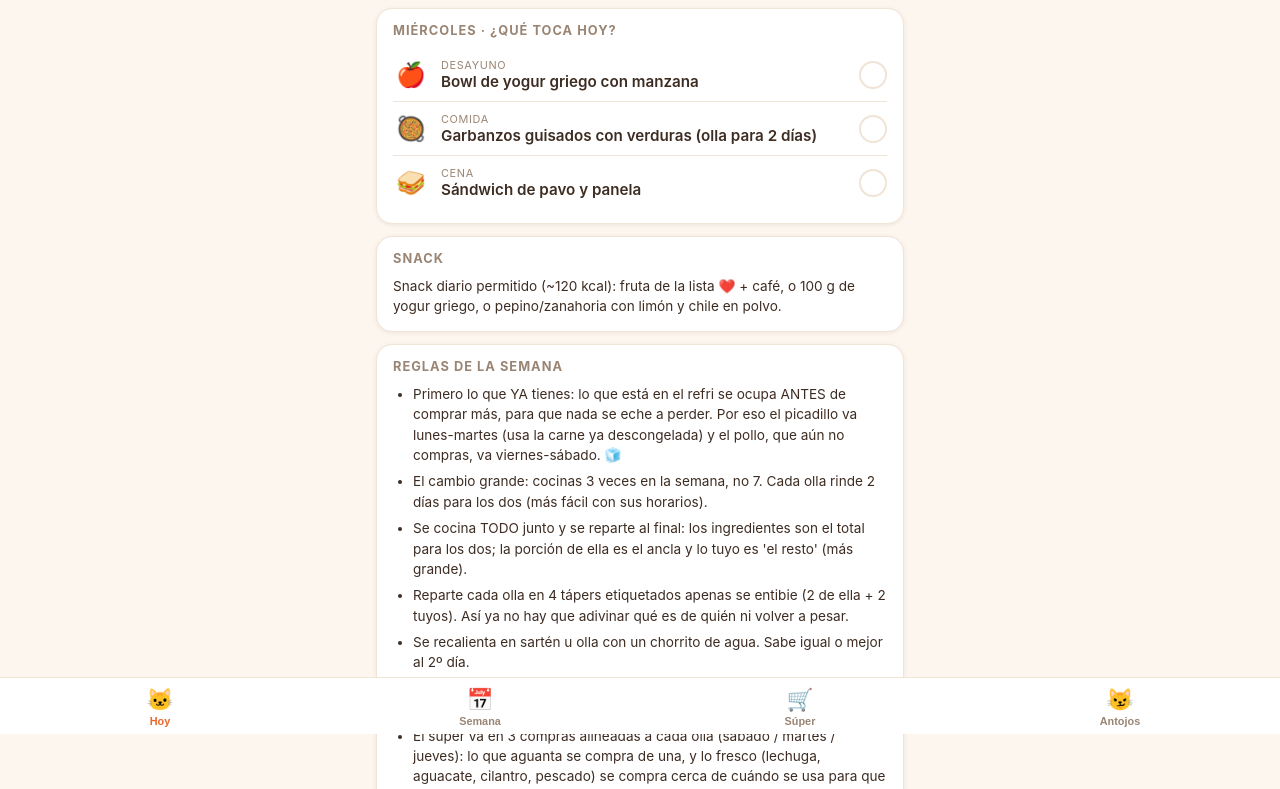
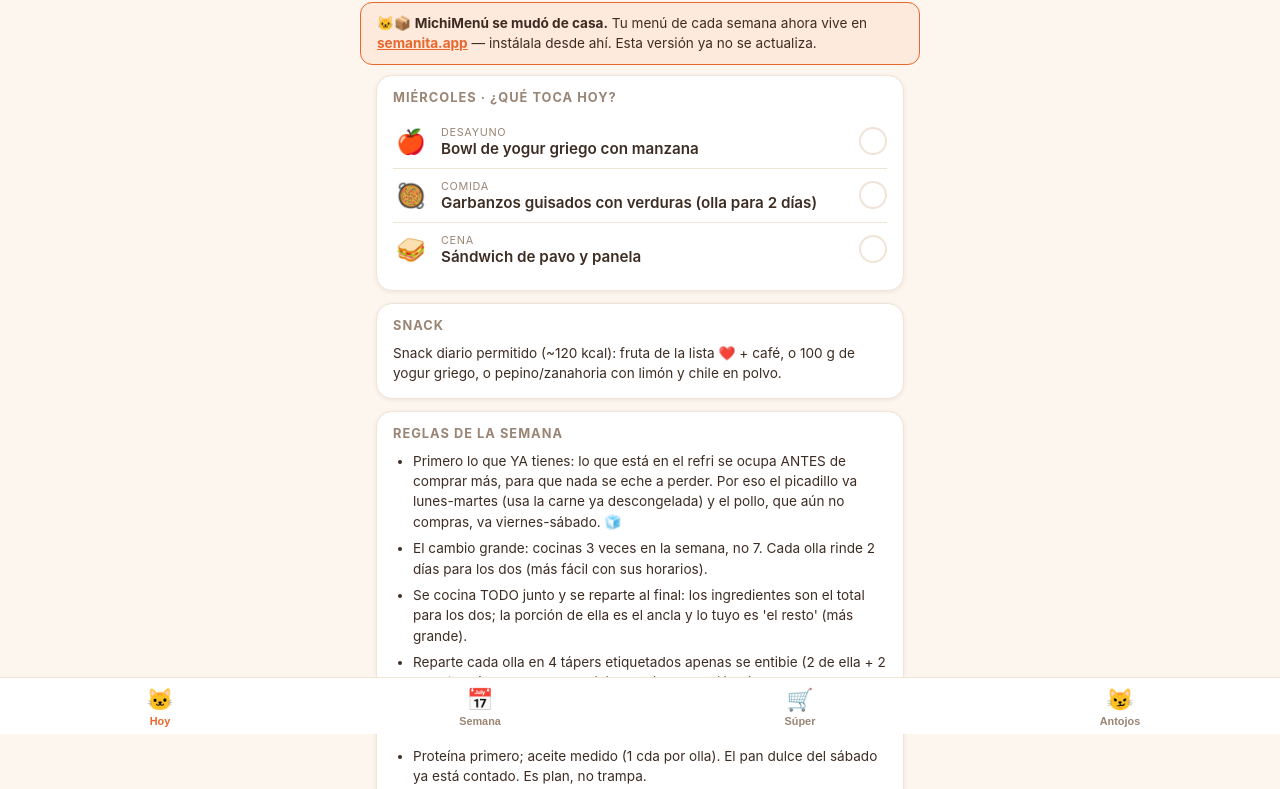
Before and after one commit to Qimbis/michimenu, a plain HTML site: page index.html in a window 1280 px wide. Shown: the part 66-855 px from the top of the page. Drawn offline with Linux system fonts and the light colour scheme.

Commit message:
CONGELADO: banner de mudanza a semanita.app/h/michi/ + README (hogar completo enrolado en Semanita 2026-07-28; data.js ya no se actualiza)

```diff
--- a/index.html
+++ b/index.html
@@ -137,6 +137,14 @@
   details.nutri { margin-top: 16px; border: 1px solid var(--line); border-radius: 12px; padding: 10px 14px; background: var(--card); }
   details.nutri summary { font-size: .82rem; color: var(--muted); cursor: pointer; font-weight: 600; }
   details.nutri p { font-size: .85rem; margin-top: 8px; }
+
+  /* Congelado 2026-07-28: banner de mudanza a Semanita (mismo patrón que capimenu) */
+  .mudanza {
+    max-width: 560px; margin: 0 auto 4px; padding: 10px 16px;
+    background: var(--accent-soft); border: 1px solid var(--accent);
+    border-radius: 12px; font-size: .85rem; line-height: 1.5;
+  }
+  .mudanza a { color: var(--accent); font-weight: 700; }
 </style>
 </head>
 <body>
@@ -146,6 +154,9 @@
   <div class="week-label" id="week-label"></div>
   <button id="refresh-app" title="Actualizar desde GitHub" aria-label="Actualizar menú">🔄</button>
 </header>
+<div class="mudanza">🐱📦 <b>MichiMenú se mudó de casa.</b> Tu menú de cada
+semana ahora vive en <a href="https://semanita.app/h/michi/">semanita.app</a>
+— instálala desde ahí. Esta versión ya no se actualiza.</div>
 <main id="view"></main>
 <nav id="nav">
   <button data-tab="hoy"><span class="ico">🐱</span>Hoy</button>
```
Also changed, not shown: 1 other file.
